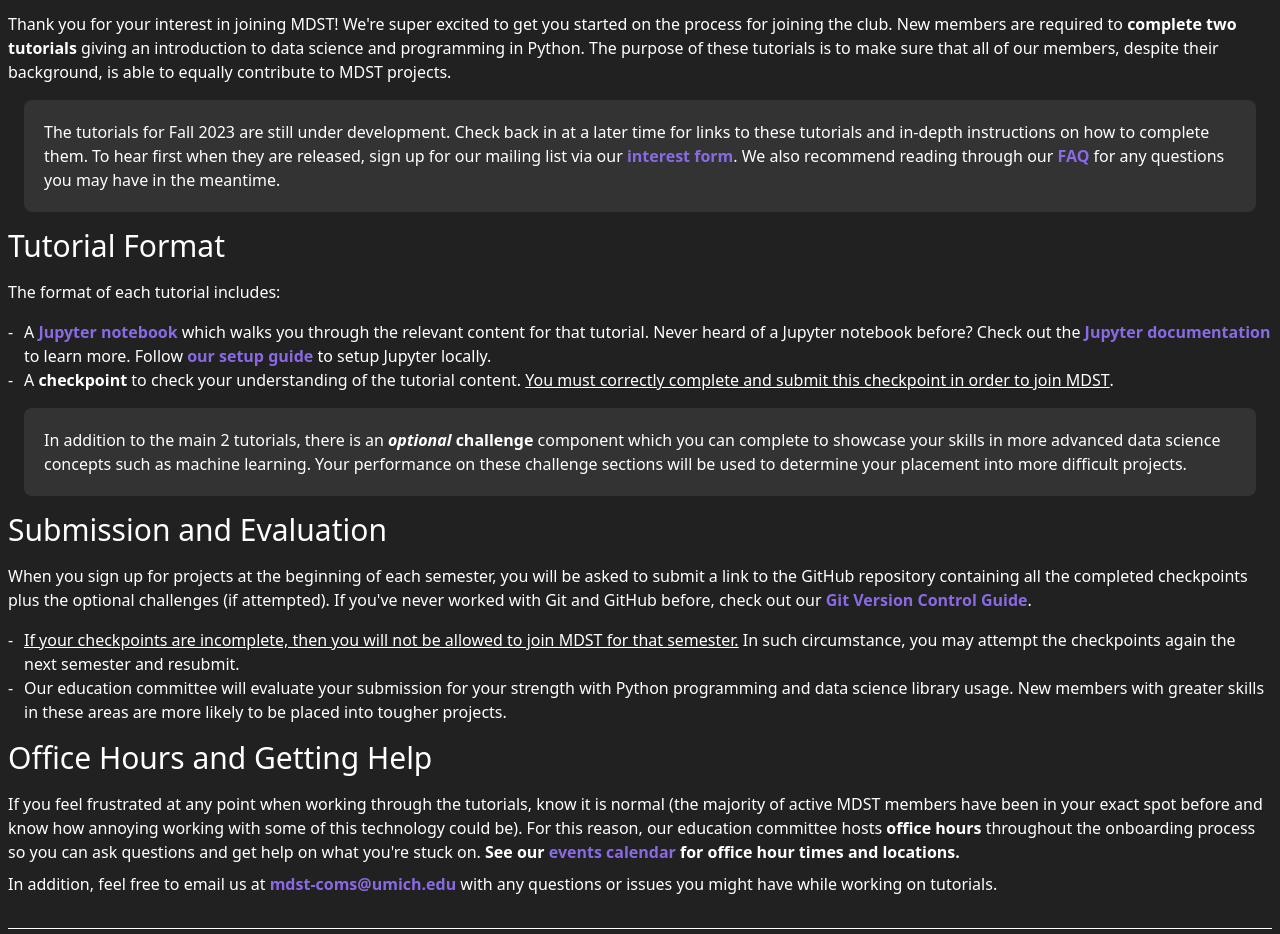
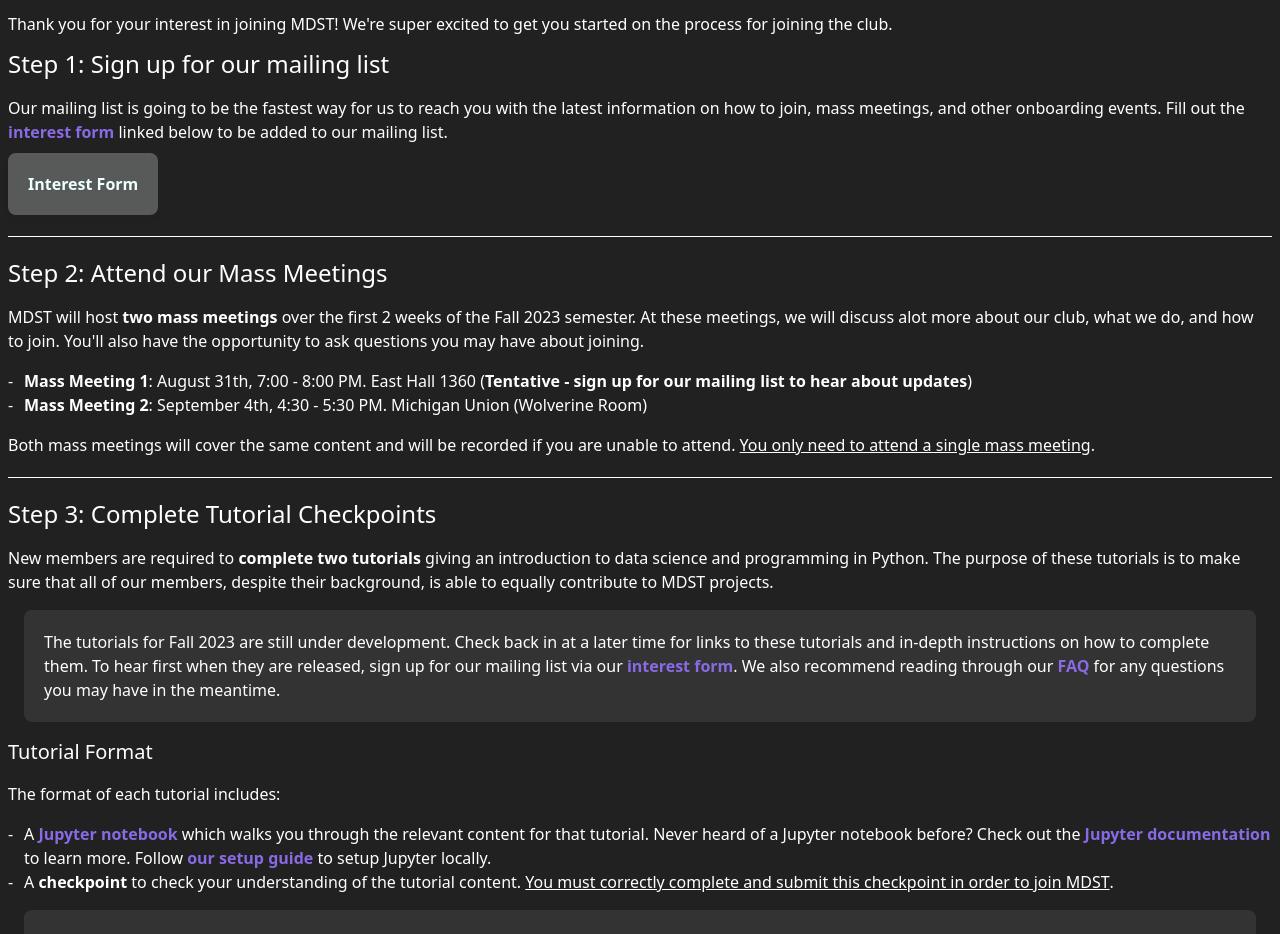
Before and after one commit to MichiganDataScienceTeam/official-website, a Next.js app: page /join in a window 1280 px wide. Shown: the part 320-1254 px from the top of the page. Built offline with nearby package versions, Linux system fonts and the light colour scheme.

Commit message:
Updated join page with step-by-step instructions (#23)
* Rewrote flavor texts + club description

* Changed flavor texts again to focus on problem solving

* Added text to logo for desktop

* Updated join page (again)

* Formatting changes to join branch

```diff
--- a/components/navBar.jsx
+++ b/components/navBar.jsx
@@ -1,6 +1,6 @@
+import Logo from "@/components/logo";
+import Link from "next/link";
 import { useState } from "react";
-import Link from "next/link";
-import Logo from "@/components/logo";
 
 function NavLink({ to, children }) {
   return (
--- a/config/join.md
+++ b/config/join.md
@@ -1,12 +1,35 @@
 # Instructions
 
-Thank you for your interest in joining MDST! We're super excited to get you started on the process for joining the club. New members are required to **complete two tutorials** giving an introduction to data science and programming in Python. The purpose of these tutorials is to make sure that all of our members, despite their background, is able to equally contribute to MDST projects.
+Thank you for your interest in joining MDST! We're super excited to get you started on the process for joining the club.
+
+### Step 1: Sign up for our mailing list
+
+Our mailing list is going to be the fastest way for us to reach you with the latest information on how to join, mass meetings, and other onboarding events. Fill out the [interest form](https://forms.gle/B5TyHZHL44BcoKNX6) linked below to be added to our mailing list.
+
+<p class="md-button-wrapper"><a class="md-button" href="https://forms.gle/B5TyHZHL44BcoKNX6"> Interest Form</a></p>
+
+<hr>
+
+### Step 2: Attend our Mass Meetings
+
+MDST will host **two mass meetings** over the first 2 weeks of the Fall 2023 semester. At these meetings, we will discuss alot more about our club, what we do, and how to join. You'll also have the opportunity to ask questions you may have about joining.
+
+- **Mass Meeting 1**: August 31th, 7:00 - 8:00 PM. East Hall 1360 (**Tentative - sign up for our mailing list to hear about updates**)
+- **Mass Meeting 2**: September 4th, 4:30 - 5:30 PM. Michigan Union (Wolverine Room)
+
+Both mass meetings will cover the same content and will be recorded if you are unable to attend. <u>You only need to attend a single mass meeting</u>.
+
+<hr>
+
+### Step 3: Complete Tutorial Checkpoints
+
+New members are required to **complete two tutorials** giving an introduction to data science and programming in Python. The purpose of these tutorials is to make sure that all of our members, despite their background, is able to equally contribute to MDST projects.
 
 <div class="callout font-normal">
-    The tutorials for Fall 2023 are still under development. Check back in at a later time for links to these tutorials and in-depth instructions on how to complete them. To hear first when they are released, sign up for our mailing list via our [interest form](https://forms.gle/B5TyHZHL44BcoKNX6). We also recommend reading through our [FAQ](/join#FAQ) for any questions you may have in the meantime.
+    The tutorials for Fall 2023 are still under development. Check back in at a later time for links to these tutorials and in-depth instructions on how to complete them. To hear first when they are released, sign up for our mailing list via our [interest form](https://forms.gle/B5TyHZHL44BcoKNX6). We also recommend reading through our [FAQ](#FAQ) for any questions you may have in the meantime.
 </div>
 
-## Tutorial Format
+#### Tutorial Format
 
 The format of each tutorial includes:
 
@@ -17,15 +40,24 @@
     In addition to the main 2 tutorials, there is an **_optional_ challenge** component which you can complete to showcase your skills in more advanced data science concepts such as machine learning. Your performance on these challenge sections will be used to determine your placement into more difficult projects.
 </div>
 
-## Submission and Evaluation
+If you feel frustrated at any point when working through the tutorials, know it is normal (the majority of active MDST members have been in your exact spot before and know how annoying working with some of this technology could be). For this reason, our education committee hosts **office hours** throughout the onboarding process so you can ask questions and get help on what you're stuck on. **See our [events calendar](https://calendar.google.com/calendar/embed?src=c_22ca0c151585760442cad5796fb91bd18b7db11d813e9143e38549aadce65afe%40group.calendar.google.com&ctz=America%2FNew_York) for office hour times and locations.**
 
-When you sign up for projects at the beginning of each semester, you will be asked to submit a link to the GitHub repository containing all the completed checkpoints plus the optional challenges (if attempted). If you've never worked with Git and GitHub before, check out our [Git Version Control Guide](https://docs.google.com/document/d/1pq42R2xr_yoyhyzWE0ugReHgEKgwLdjrJR4mT3_CQEo/edit?usp=sharing).
+In addition, feel free to email us at [mdst-coms@umich.edu](mailto:mdst-coms@umich.edu) with any questions or issues you might have while working on tutorials.
+
+<hr>
+
+### Step 4: Attend our Project Exploration Fair
+
+Join us on **September 10th, 5:00 - 6:30 PM** to learn about all the data science we will run this semester and directly ask our project leaders any questions you have about the specific project goals and motivations. **Room pending**.
+
+<hr>
+
+### Step 5: Submit Checkpoints and Sign-up For Projects
+
+On **September 10th**, we will release the project sign-up form where you specify your project preferences along with a link to the GitHub repository containing all the completed checkpoints plus the optional challenges (if attempted). If you've never worked with Git and GitHub before, check out our [Git Version Control Guide](https://docs.google.com/document/d/1pq42R2xr_yoyhyzWE0ugReHgEKgwLdjrJR4mT3_CQEo/edit?usp=sharing).
 
 - <u>If your checkpoints are incomplete, then you will not be allowed to join MDST for that semester.</u> In such circumstance, you may attempt the checkpoints again the next semester and resubmit.
 - Our education committee will evaluate your submission for your strength with Python programming and data science library usage. New members with greater skills in these areas are more likely to be placed into tougher projects.
+- Most people tend to get their top project choices, so don't worry!
 
-## Office Hours and Getting Help
-
-If you feel frustrated at any point when working through the tutorials, know it is normal (the majority of active MDST members have been in your exact spot before and know how annoying working with some of this technology could be). For this reason, our education committee hosts **office hours** throughout the onboarding process so you can ask questions and get help on what you're stuck on. **See our [events calendar](https://calendar.google.com/calendar/embed?src=c_22ca0c151585760442cad5796fb91bd18b7db11d813e9143e38549aadce65afe%40group.calendar.google.com&ctz=America%2FNew_York) for office hour times and locations.**
-
-In addition, feel free to email us at [mdst-coms@umich.edu](mailto:mdst-coms@umich.edu) with any questions or issues you might have while working on tutorials.
+The project signup form will be due **September 14th, 11:59 PM**, after which we will no longer accept sign-ups for projects for the Fall 2023 semester. You will receive notice of your project assignment by **September 17th**, at which point we start working on our projects!
--- a/config/timeline.json
+++ b/config/timeline.json
@@ -33,7 +33,7 @@
       "description": "Explore MDST projects this semester and choose your favorites to signup for."
     },
     {
-      "title": "Project Sign-Ups Due @ Google Form",
+      "title": "Project Sign-Ups Due",
       "time": "September 15th",
       "description": "Sign up for your preferred projects. New members submit tutorial checkpoints."
     },
--- a/pages/join.jsx
+++ b/pages/join.jsx
@@ -21,7 +21,6 @@
         <div className="mb-8">
           <Markdown className="markdown font-light">{join_info}</Markdown>
         </div>
-        <hr className="pt-2"></hr>
       </div>
       <div className="container mx-auto px-2 sm:px-7 pb-24 justify-center grid md:grid-flow-col grid-flow-row gap-8">
         <div>
--- a/styles/globals.css
+++ b/styles/globals.css
@@ -42,8 +42,14 @@
   @apply font-normal;
 }
 
+.markdown h4 {
+  @apply text-xl;
+  @apply mb-4;
+  @apply font-normal;
+}
+
 .markdown p {
-  @apply mb-2;
+  @apply mb-3;
 }
 
 .markdown a {
@@ -81,3 +87,20 @@
 .markdown u{
   @apply font-normal
 }
+
+.markdown .md-button{
+  @apply rounded-lg;
+  @apply p-5;
+  @apply lg:text-lg;
+  @apply text-base;
+  @apply hover:-translate-y-1;
+  @apply bg-translucent;
+  @apply transition;
+  @apply drop-shadow-md;
+  color: #edfffe;
+}
+
+.markdown .md-button-wrapper{
+  @apply py-4;
+  @apply mb-6;
+}
```
